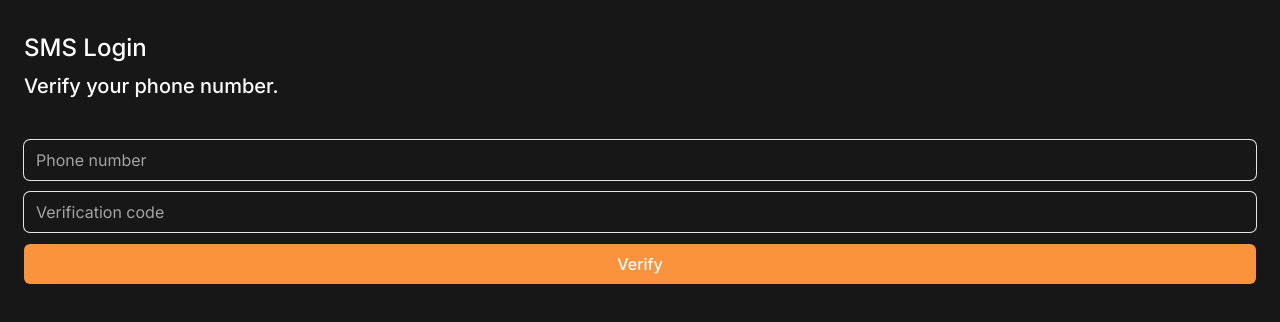
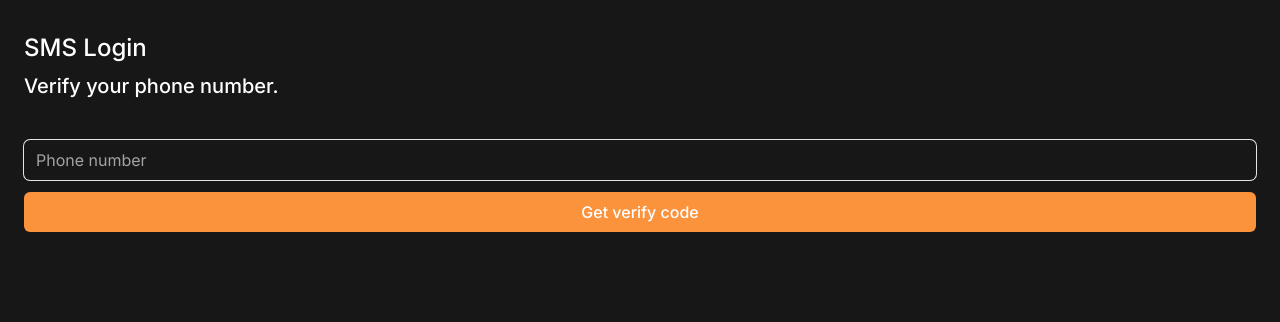
Before and after one commit to profitG/carrot_nextjs14, a Next.js app: page /sms in a window 1280 px wide. Shown: the top 322 px of the page. Built offline with nearby package versions, Linux system fonts and the light colour scheme.

Commit message:
Validation done

```diff
--- a/app/create-account/actions.ts
+++ b/app/create-account/actions.ts
@@ -1,9 +1,6 @@
 "use server";
+import { PASSWORD_MIN_LENGTH, PASSWORD_REGEX } from "@/lib/constants";
 import { z } from "zod";
-
-const passwordRegex = new RegExp(
-  /^(?=.*[a-z])^(?=.*[A-Z])(?=.*\d)(?=.*?[#?!@$%^&*-]).+$/
-);
 
 const checkUsername = (username: string) => !username.includes("potato");
 const checkPassword = ({
@@ -21,19 +18,17 @@ const formSchema = z
         invalid_type_error: "Username must be a string",
         required_error: "Where is your Username",
       })
-      .min(3, "too short")
-      .max(10, "too long")
       .toLowerCase()
       .refine(checkUsername, "No potatoes"),
     email: z.string().email().trim().toLowerCase(),
     password: z
       .string()
-      .min(8)
+      .min(PASSWORD_MIN_LENGTH)
       .regex(
-        passwordRegex,
+        PASSWORD_REGEX,
         "A password must have lowercase, uppercase, a number and special characters"
       ),
-    confirmPassword: z.string().min(8),
+    confirmPassword: z.string().min(PASSWORD_MIN_LENGTH),
   })
   .refine(checkPassword, {
     message: "password does not match with confirmPassword",
--- a/app/create-account/page.tsx
+++ b/app/create-account/page.tsx
@@ -5,6 +5,7 @@ import { useFormState } from "react-dom";
 import { createAccount } from "./actions";
 import Input from "@/components/input";
 import Button from "@/components/button";
+import { PASSWORD_MIN_LENGTH, PASSWORD_REGEX } from "@/lib/constants";
 
 export default function CreateAccount() {
   const [state, trigger] = useFormState(createAccount, null);
@@ -21,8 +22,6 @@ export default function CreateAccount() {
           required
           name="username"
           errors={state?.fieldErrors.username}
-          minLength={3}
-          maxLength={10}
         />
         <Input
           type="email"
@@ -37,7 +36,7 @@ export default function CreateAccount() {
           required
           name="password"
           errors={state?.fieldErrors.password}
-          minLength={4}
+          minLength={PASSWORD_MIN_LENGTH}
         />
         <Input
           type="password"
@@ -45,7 +44,7 @@ export default function CreateAccount() {
           required
           name="confirmPassword"
           errors={state?.fieldErrors.confirmPassword}
-          minLength={4}
+          minLength={PASSWORD_MIN_LENGTH}
         />
         <Button text="Create account" />
       </form>
--- a/app/login/actions.ts
+++ b/app/login/actions.ts
@@ -1,8 +1,29 @@
 "use server";
 
-export const handleForm = async (prevState: any, formData: FormData) => {
-  await new Promise((resolve) => setTimeout(resolve, 1000));
-  return {
-    errors: ["wrong password"],
+import {
+  PASSWORD_MIN_LENGTH,
+  PASSWORD_REGEX,
+  PASSWORD_REGEX_ERROR,
+} from "@/lib/constants";
+import { z } from "zod";
+
+const formSchema = z.object({
+  email: z.string().email().toLowerCase(),
+  password: z
+    .string()
+    .min(PASSWORD_MIN_LENGTH)
+    .regex(PASSWORD_REGEX, PASSWORD_REGEX_ERROR),
+});
+
+export async function login(prevState: any, formData: FormData) {
+  const data = {
+    email: formData.get("email"),
+    password: formData.get("password"),
   };
-};
+  const result = formSchema.safeParse(data);
+  if (!result.success) {
+    return result.error.flatten();
+  } else {
+    console.log(result.data);
+  }
+}
--- a/app/login/page.tsx
+++ b/app/login/page.tsx
@@ -1,12 +1,13 @@
 "use client";
 import SocialLogin from "@/components/social-login";
 import { useFormState } from "react-dom";
-import { handleForm } from "./actions";
+import { login } from "./actions";
 import Input from "@/components/input";
 import Button from "@/components/button";
+import { PASSWORD_MIN_LENGTH } from "@/lib/constants";
 
 export default function LogIn() {
-  const [state, action] = useFormState(handleForm, null);
+  const [state, trigger] = useFormState(login, null);
 
   return (
     <div className="flex flex-col gap-10 py-8 px-6">
@@ -14,14 +15,21 @@ export default function LogIn() {
         <h1 className="text-2xl">안녕하세요!</h1>
         <h2 className="text-xl">Log in with email</h2>
       </div>
-      <form action={action} className="flex flex-col gap-3">
-        <Input type="email" placeholder="Email" required name="email" />
+      <form action={trigger} className="flex flex-col gap-3">
+        <Input
+          type="email"
+          placeholder="Email"
+          required
+          name="email"
+          errors={state?.fieldErrors.email}
+        />
         <Input
           type="password"
           placeholder="Password"
           required
-          errors={state?.errors ?? []}
           name="password"
+          minLength={PASSWORD_MIN_LENGTH}
+          errors={state?.fieldErrors.password}
         />
         <Button text="Log in" />
       </form>
--- /dev/null
+++ b/app/sms/actions.ts
@@ -0,0 +1,48 @@
+"use server";
+import { boolean, z } from "zod";
+import validator from "validator";
+import { redirect } from "next/navigation";
+import { error } from "console";
+
+const phoneSchema = z
+  .string()
+  .trim()
+  .refine(validator.isMobilePhone, "wrong phone format");
+
+const tokenSchema = z.coerce.number().min(100000).max(999999);
+
+interface ActionState {
+  token: boolean;
+}
+
+export async function smsVerification(
+  prevState: ActionState,
+  formData: FormData
+) {
+  const phone = formData.get("phone");
+  const token = formData.get("token");
+
+  if (!prevState.token) {
+    const result = phoneSchema.safeParse(phone);
+    if (!result.success) {
+      return {
+        token: false,
+        error: result.error.flatten(),
+      };
+    } else {
+      return {
+        token: true,
+      };
+    }
+  } else {
+    const result = tokenSchema.safeParse(token);
+    if (!result.success) {
+      return {
+        token: true,
+        error: result.error.flatten(),
+      };
+    } else {
+      redirect("/");
+    }
+  }
+}
--- a/app/sms/page.tsx
+++ b/app/sms/page.tsx
@@ -1,29 +1,45 @@
+"use client";
+
 import Button from "@/components/button";
 import Input from "@/components/input";
+import { useFormState, useFormStatus } from "react-dom";
+import { smsVerification } from "./actions";
+
+const initialState = {
+  token: false,
+  error: undefined,
+};
 
 export default function SMSLogIn() {
+  const [state, trigger] = useFormState(smsVerification, initialState);
   return (
     <div className="flex flex-col gap-10 py-8 px-6">
       <div className="flex flex-col gap-2 *:font-medium">
         <h1 className="text-2xl">SMS Login</h1>
         <h2 className="text-xl">Verify your phone number.</h2>
       </div>
-      <form className="flex flex-col gap-3">
-        <Input
-          type="number"
-          placeholder="Phone number"
-          required
-          errors={[]}
-          name="phoneNumber"
-        />
-        <Input
-          type="number"
-          placeholder="Verification code"
-          required
-          errors={[]}
-          name="verifiedCode"
-        />
-        <Button text="Verify" />
+      <form action={trigger} className="flex flex-col gap-3">
+        {state.token ? (
+          <Input
+            key="tk"
+            name="token"
+            type="number"
+            placeholder="Verification code"
+            required
+            min={100000}
+            max={999999}
+          />
+        ) : (
+          <Input
+            key="ph"
+            name="phone"
+            type="text"
+            placeholder="Phone number"
+            required
+            errors={state.error?.formErrors}
+          />
+        )}
+        <Button text={state.token ? "Verify" : "Get verify code"} />
       </form>
     </div>
   );
--- /dev/null
+++ b/lib/constants.ts
@@ -0,0 +1,7 @@
+export const PASSWORD_MIN_LENGTH = 4;
+export const PASSWORD_REGEX = new RegExp(
+  /^(?=.*[a-z])^(?=.*[A-Z])(?=.*\d)(?=.*?[#?!@$%^&*-]).+$/
+);
+
+export const PASSWORD_REGEX_ERROR =
+  "A password must have lowercase, uppercase, a number and special characters";
--- a/package.json
+++ b/package.json
@@ -17,6 +17,7 @@
     "react": "^18",
     "react-dom": "^18",
     "react-icons": "^5.2.1",
+    "validator": "^13.12.0",
     "zod": "^3.23.8"
   },
   "devDependencies": {
@@ -24,6 +25,7 @@
     "@types/node": "^20",
     "@types/react": "^18",
     "@types/react-dom": "^18",
+    "@types/validator": "^13.12.0",
     "daisyui": "^4.12.10",
     "eslint": "^8",
     "eslint-config-next": "14.2.5",
```
Also changed, not shown: 1 other file (tests, documents, lock files or other folders).
